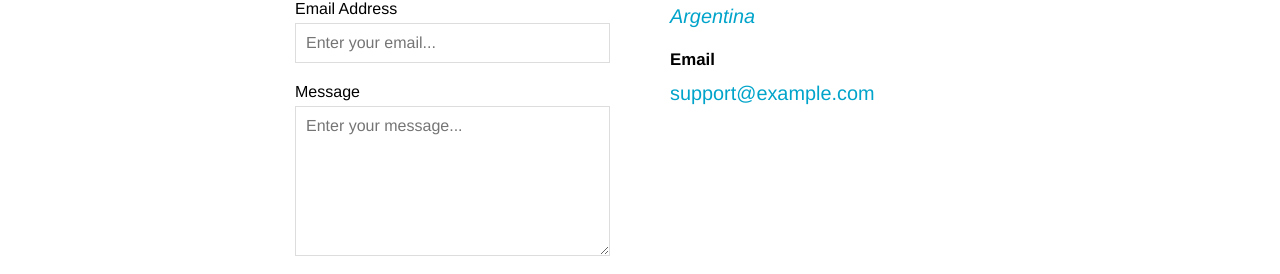
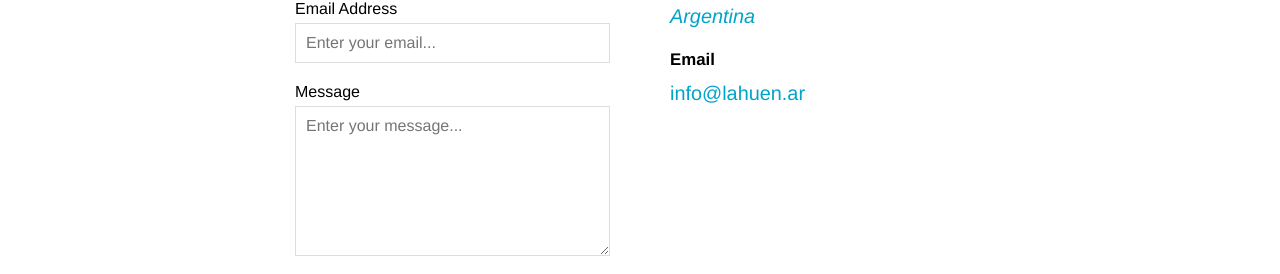
Before and after one commit to lahuen/lahuen, a Jekyll site: the page built from web/contact.html, in a window 1280 px wide. Shown: the part 978-1252 px from the top of the page. Built offline with Jekyll 4.4.1, drawn with Linux system fonts in a browser that asks for light colours.

Commit message:
Update contact.html

```diff
--- a/web/contact.html
+++ b/web/contact.html
@@ -14,7 +14,7 @@ map:
 
 <div class="contact-box">
 	<form action="{{ site.baseurl }}/contact-success/" method="post" class="contact-form">
-		<input type="hidden" name="_to" value="support@example.com" />
+		<input type="hidden" name="_to" value="info@lahuen.ar" />
 		<input type="text" name="_gotcha" style="display: none;">
 
 		<label for="name">Full Name</label>
@@ -34,7 +34,7 @@ map:
 		<address><a target="_blank" href="https://www.google.com/maps/place/{{ page.map.address | url_encode }}">{{ page.map.address | replace: ", ", ", <br>" }}</a></address>
 
 		<h3 class="editable">Email</h3>
-		<p><a href="mailto:support@example.com">support@example.com</a></p>
+		<p><a href="mailto:info@lahuen.ar">info@lahuen.ar</a></p>
 	</div>
 </div>
 
```
